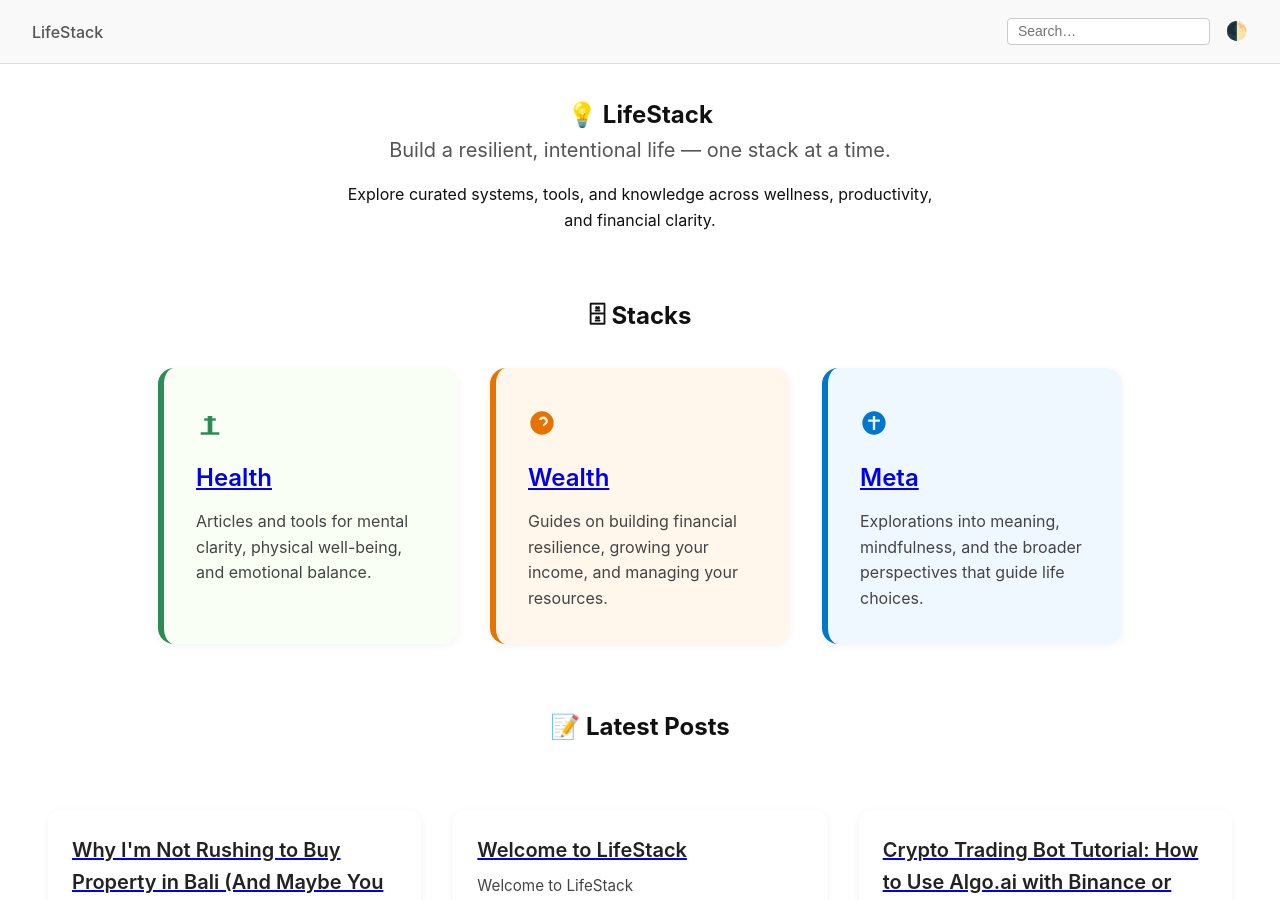
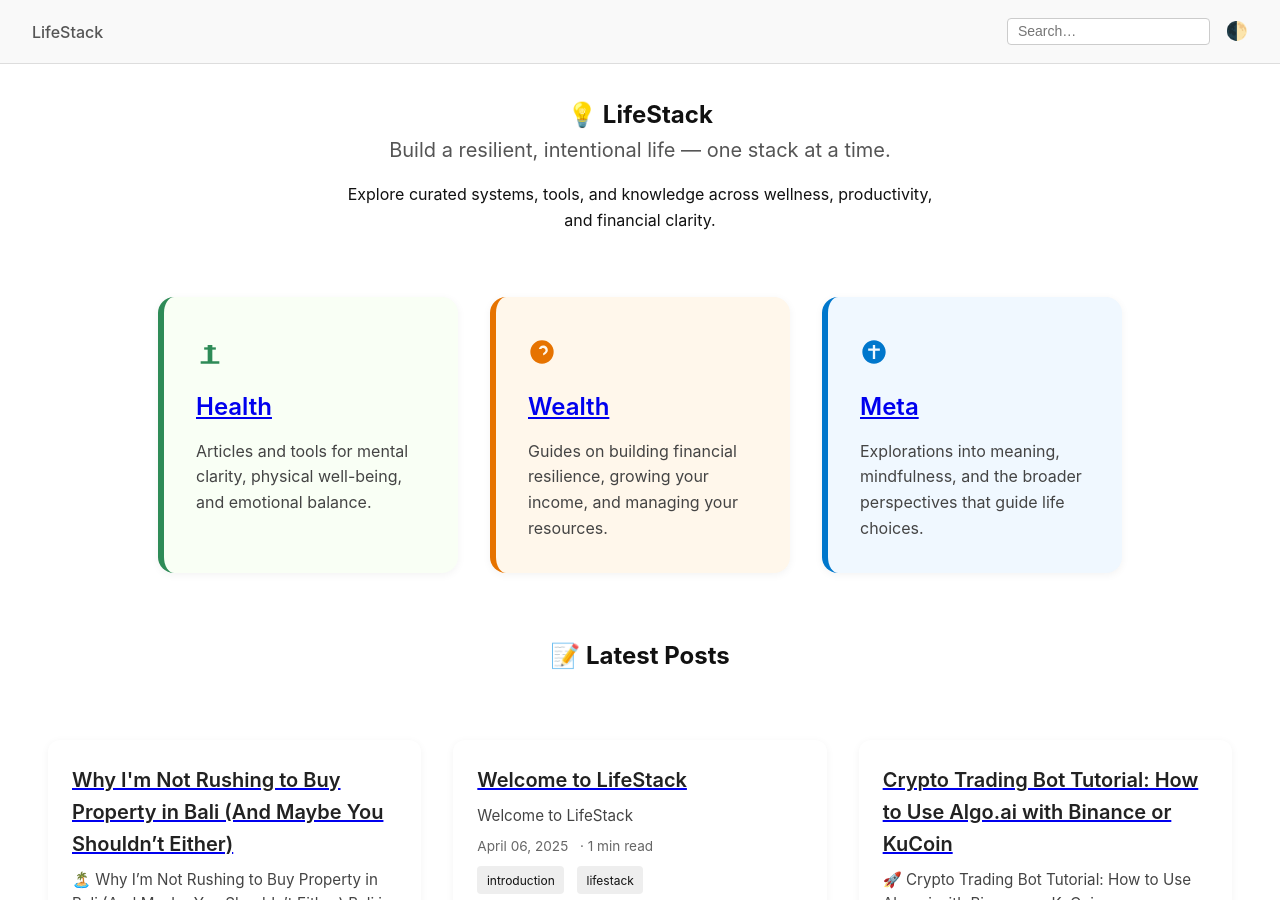
Before and after one commit to skelleng/lifeStack, a Jekyll site: the page built from index.html, in a window 1280 px wide and 900 px high. Built offline with Jekyll 4.4.1, drawn with Linux system fonts in a browser that asks for light colours.

Commit message:
Update index.html

```diff
--- a/index.html
+++ b/index.html
@@ -11,8 +11,8 @@ permalink: /
   <p class="intro" style="margin-top: 1rem; font-size: 1rem; max-width: 600px; margin-left: auto; margin-right: auto;">Explore curated systems, tools, and knowledge across wellness, productivity, and financial clarity.</p>
 </section>
 
-<!-- Updated Pillar Previews -->
-<h2 style="text-align:center; margin-top: 2rem;">🗄 Stacks</h2>
+<!-- Updated Pillar Previews
+<h2 style="text-align:center; margin-top: 2rem;">🗄 Stacks</h2> -->
 
 <div class="pillar-previews">
 
```
